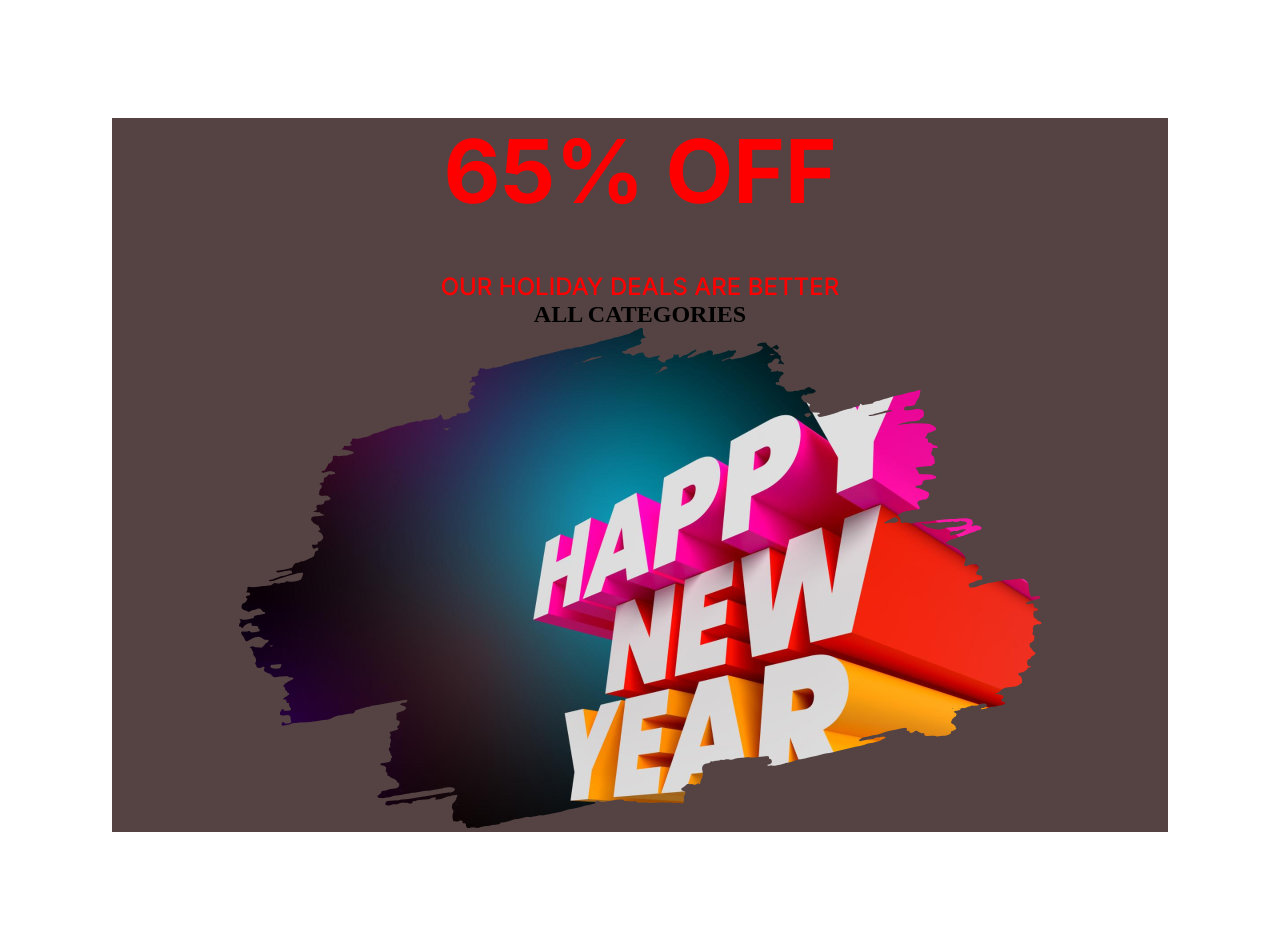
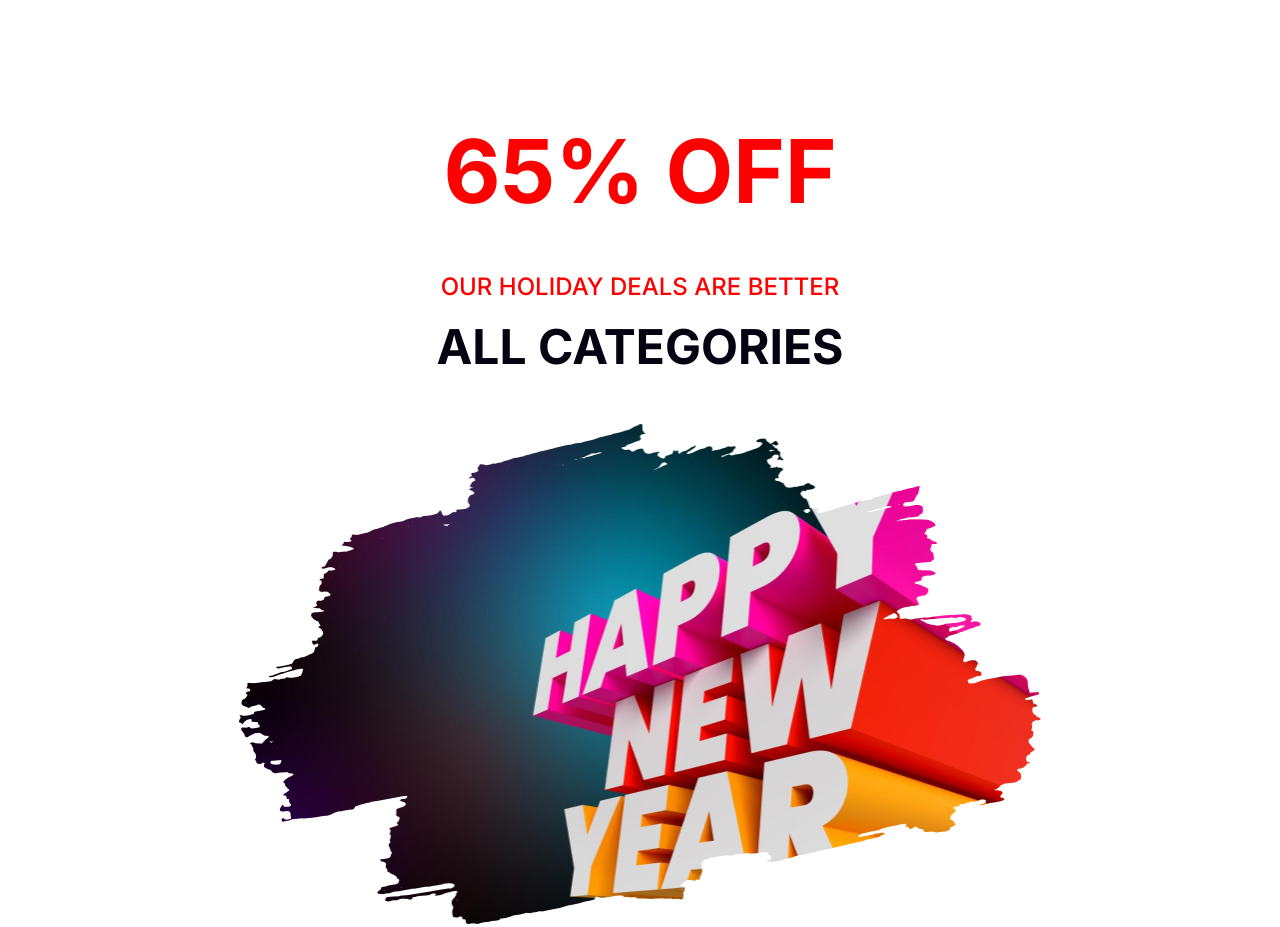
Before and after one commit to Md-Ashik-Mia/B9A1-WEB9-1491, a plain HTML site: page index.html in a window 1280 px wide. Shown: the part 652-1579 px from the top of the page. Before the commit the page ends 1484 px from the top, so only its background shows below. Drawn offline with Linux system fonts and the light colour scheme.

Commit message:
second Section Completed

```diff
--- a/styles/style.css
+++ b/styles/style.css
@@ -18,7 +18,7 @@ header{
 .container{
     width: 82.5%;
     margin: 0 auto;
-    background-color: rgb(85, 67, 67);
+    /* background-color: rgb(85, 67, 67); */
     max-width: 1320px;
 }
 
@@ -65,7 +65,7 @@ margin-bottom: 16px;
 
 /* sixtyfiveSection Starts Here  */
 .sixtyfiveSection{
-    margin: 0px  auto;
+margin: 0px  auto;
  width: 802.9px;
  text-align: center;
 }
@@ -84,6 +84,21 @@ text-align: center;
 font-family: Inter;
 font-size: 24px;
 font-weight: 500;
+margin-bottom: 16px;
+}
+
+.sixtyfiveSection h2{
+color: #070211;
+text-align: center;
+font-family: Inter;
+font-size: 48px;
+font-weight: 700;
+margin-bottom: 48px;
+}
+.sixtyfiveSection img{
+width: 802.9px;
+height: 500px;
+margin-bottom: 120px;
 }
 
 
```
